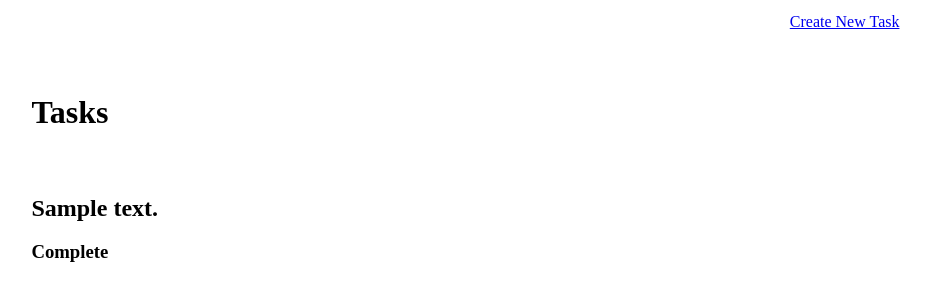
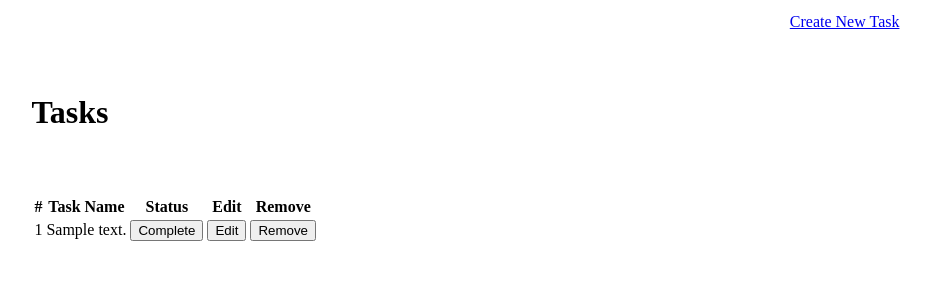
Before and after one commit to sukhanova/TODO-App, a Flask app: page /tasks in a window 1280 px wide. Shown: the part 146-447 px from the top of the page, without its empty margins (103-1032 px from the left). Run offline with Flask 2, Linux system fonts and the light colour scheme; tables that the repository leaves empty hold one stand-in row (values such as "Sample post").

Commit message:
Updated tasks template to display tasks as table

```diff
--- a/server.py
+++ b/server.py
@@ -116,7 +116,7 @@ def get_user(user_id):
 def all_tasks():
     """Page with a list of all tasks"""
 
-    tasks = Task.query.order_by(Task.status.asc()).all()
+    tasks = Task.query.order_by(Task.status.desc()).all()
 
     return render_template('tasks.html', tasks=tasks)
 
@@ -130,17 +130,14 @@ def new_task_form():
 @app.route('/create_task', methods=['POST'])
 def create_task():
 
-	app.logger.info('Creating new task...')
+    app.logger.info('Creating new task...')
 
-	task_data = dict(request.form)
-
-	task = Task(**task_data)
-	task.save()
-	app.logger.info(f'New task {task.task_id} created. \nAdding to tasks page...')
-
-	# redirect to tasks details page
-	return redirect('/tasks')
-
+    task_data = dict(request.form)
+    task = Task(**task_data)
+    task.save()
+    app.logger.info(f"New task {task.task_id} created. \nAdding to tasks page...")
+    # redirect to tasks details page
+    return redirect('/tasks')
 
 # @app.route('/greet')
 # def greet_person():
@@ -172,34 +169,9 @@ def create_task():
 #     return render_template("project_details.html", project=project)
 
 
-# @app.route('/projects/<project_id>')
-# def display_tasks(project_id):
-
-#     project = Project.query.get(project_id)
-#     task = ProjectTask.query.all()
-
-#     description = request.args.get("task")
-#     status = request.args.get("status")
+#z
 #     print(project.tasks)
 #     print("*"*10)
-
-
-#     # new_task = Task(description=task,
-#     #                 status=status,
-#     #                 task_id=new_task_id)
-#     # db.session.add(new_task)
-#     # db.session.commit()
-
-
-#     # new_task_id = new_task.task_id
-#     # new_project_task = ProjectTask()
-#     # db.session.add(new_project_task)
-#     # db.session.commit()
-
-#     return render_template("project_details.html",
-#                            description=task,
-#                            status=status,
-#                            project=project)
 
 
 if __name__ == '__main__':
--- a/templates/tasks.html
+++ b/templates/tasks.html
@@ -14,13 +14,51 @@
 
 	<h1 style="margin: 0 0 5% 10%;">Tasks</h1>
 
-	{% for task in tasks %}
+	<!-- {% for task in tasks %}
 
 		<div style="margin: 0 10% 5% 10%;">
 			<h2>{{ task.description }}</h2>
 			<h3>{{ task.status }} </h3>
 		</div>
 
-	{% endfor %}
+	{% endfor %} -->
+<div style="margin: 0 10% 5% 10%;">
+  <table class="table">
+      <thead>
+      <tr>
+          <th class="task-id">#</th>
+          <th class="task">Task Name</th>
+          <th class="status">Status</th>
+          <th class="update">Edit</th>
+          <th class="update">Remove</th>
+      </tr>
+      </thead>
+
+      <tbody>
+      {% for tasks in tasks %}
+          <tr>
+              <td>{{tasks.task_id}}</td>
+              <td>{{tasks.description}}</td>
+
+              {% if tasks.status == "In Progress" %}
+                    <td><button type="button" data-source="{{tasks.task_id}}">{{tasks.status}}</button></td>
+                {%endif%}
+                {% if tasks.status == "Todo" %}
+                    <td><button type="button" data-source="{{tasks.task_id}}">{{tasks.status}}</button></td>
+                {%endif%}
+                {% if tasks.status == "Complete" %}
+                    <td><button type="button" data-source="{{tasks.task_id}}">{{tasks.status}}</button></td>
+                {%endif%}
+
+
+                <td><button type="button" data-source="{{tasks.task_id}}">Edit</button></td>
+
+                <td><button class="remove" data-source="{{tasks.task_id}}" type="button">Remove</button></td>
+
+      {% endfor %}
+
+      </tbody>
+  </table>
+
 
 {% endblock %}
```
Also changed, not shown: static/main.js (added, +22 -0 lines), templates/details.html (added, +7 -0 lines), templates/index.html (+6 -1 lines), templates/new_task.html (+7 -6 lines), toDelete/project_details.html (renamed from templates/project_details.html), toDelete/project_tasks.html (renamed from templates/project_tasks.html), toDelete/projects.html (renamed from templates/projects.html).
